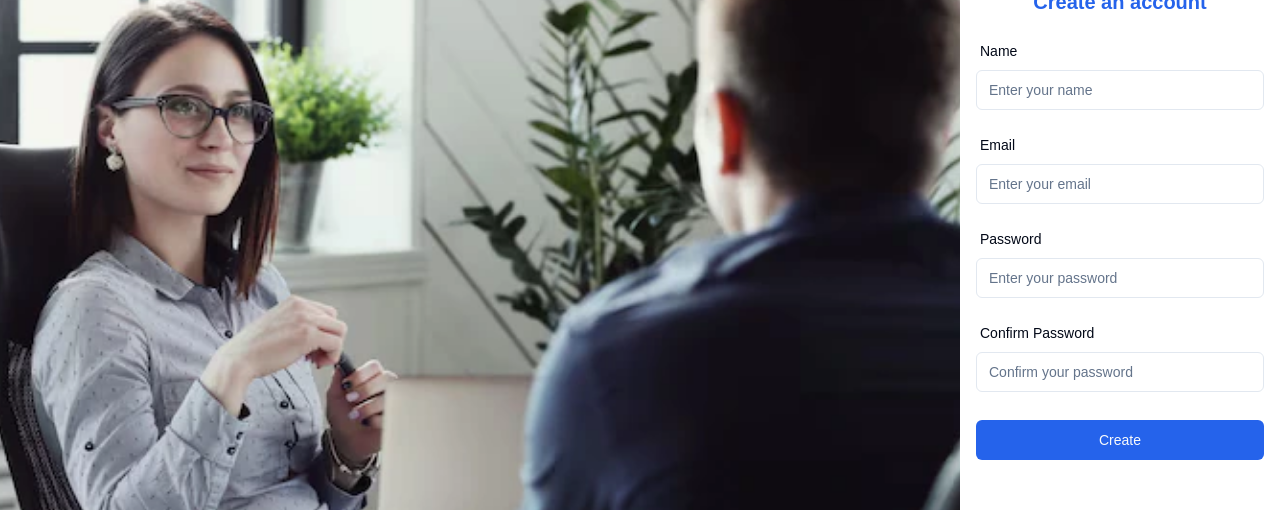
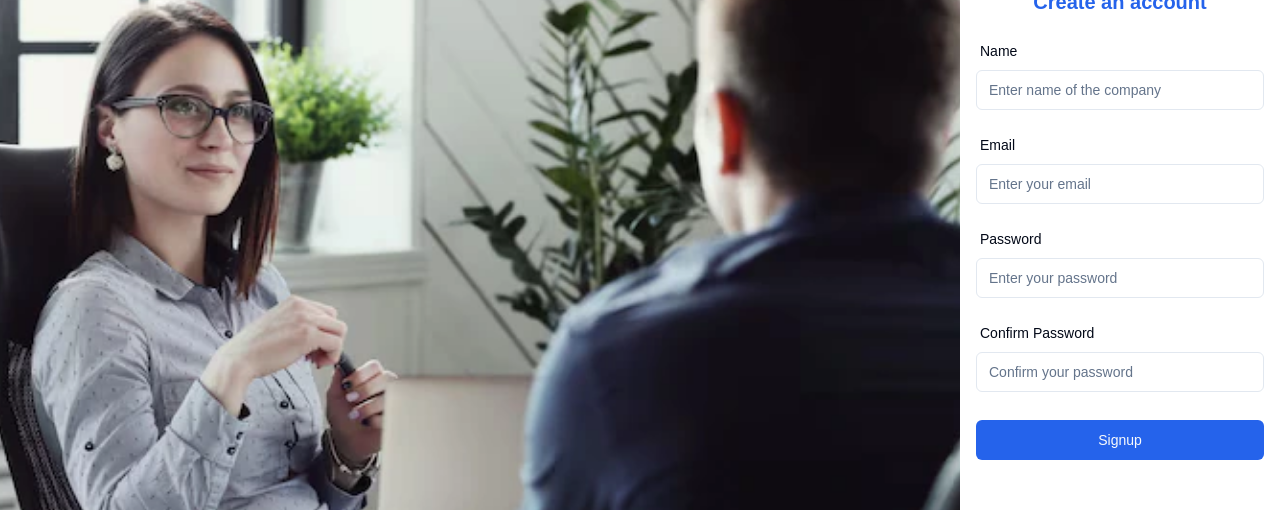
Before and after one commit to HimanshuS1nha/AI-Interviewer, a Next.js app: page /signup in a window 1280 px wide. Shown: the part 153-663 px from the top of the page. Built offline with nearby package versions, Linux system fonts and the light colour scheme.

Commit message:
signup page complete

```diff
--- a/src/app/(auth)/signup/page.tsx
+++ b/src/app/(auth)/signup/page.tsx
@@ -4,6 +4,9 @@ import Link from "next/link";
 import { useRouter } from "next/navigation";
 import { useForm } from "react-hook-form";
 import { zodResolver } from "@hookform/resolvers/zod";
+import { useMutation } from "@tanstack/react-query";
+import axios, { AxiosError } from "axios";
+import toast from "react-hot-toast";
 
 import { Input } from "@/components/ui/input";
 import { Label } from "@/components/ui/label";
@@ -32,10 +35,34 @@ const Signup = () => {
     },
     resolver: zodResolver(signupValidator),
   });
+
+  const { mutate: handleSignup, isPending } = useMutation({
+    mutationKey: ["signup"],
+    mutationFn: async (values: signupValidatorType) => {
+      const { data } = await axios.post(`/api/signup`, {
+        ...values,
+      });
+
+      return data as { message: string };
+    },
+    onSuccess: async (data) => {
+      toast.success(data.message);
+      reset();
+      router.push(`/verify?email=${getValues("email")}`);
+    },
+    onError: (error) => {
+      if (error instanceof AxiosError && error.response?.data.error) {
+        toast.error(error.response.data.error);
+      } else {
+        toast.error("Some error occured. Please try again later!");
+      }
+    },
+  });
   return (
     <>
       <form
         className="flex flex-col gap-y-7 w-[90%]"
+        onSubmit={handleSubmit((data) => handleSignup(data))}
       >
         <p className="text-primary text-xl font-semibold text-center">
           Create an account
@@ -45,7 +72,7 @@ const Signup = () => {
             Name
           </Label>
           <Input
-            placeholder="Enter your name"
+            placeholder="Enter name of the company"
             type="name"
             id="name"
             required
@@ -102,8 +129,8 @@ const Signup = () => {
             </p>
           )}
         </div>
-        <Button type="submit">
-          Create
+        <Button type="submit" disabled={isPending}>
+          {isPending ? "Please wait..." : "Signup"}
         </Button>
       </form>
 
```
